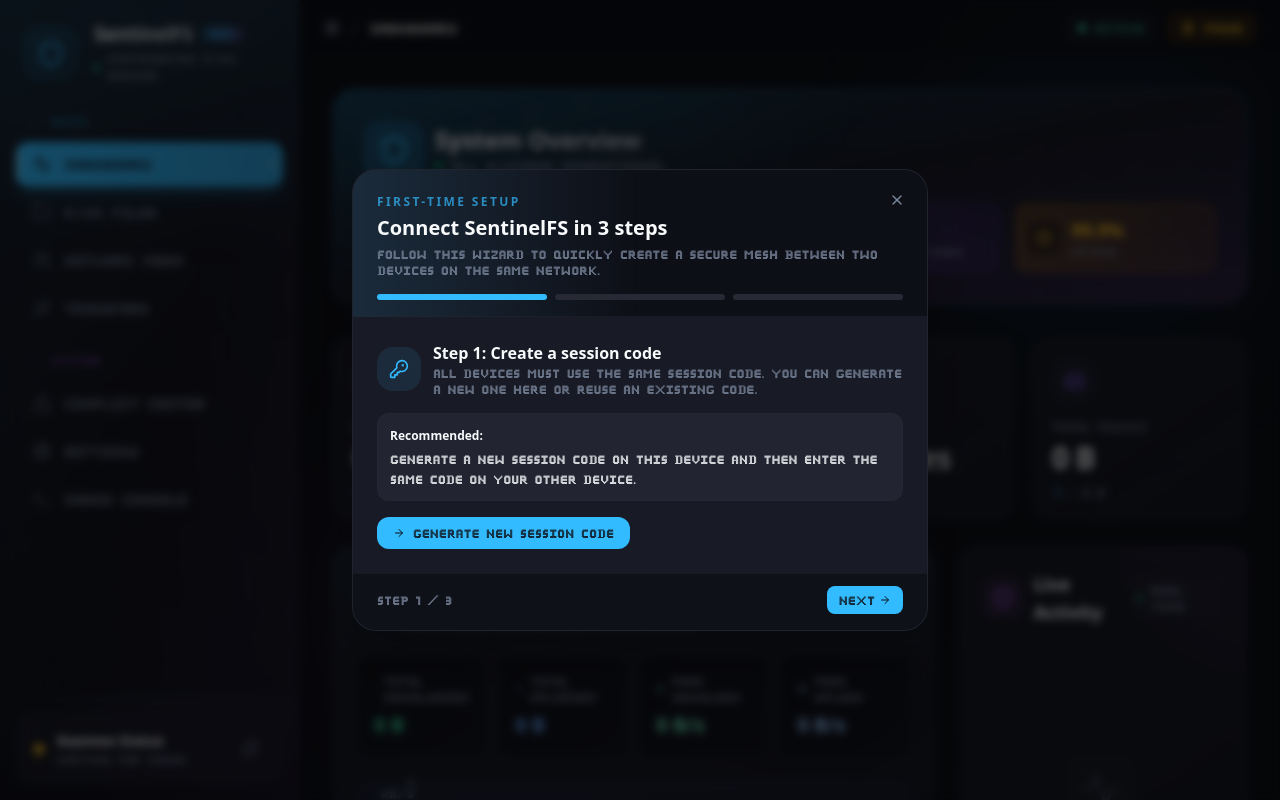
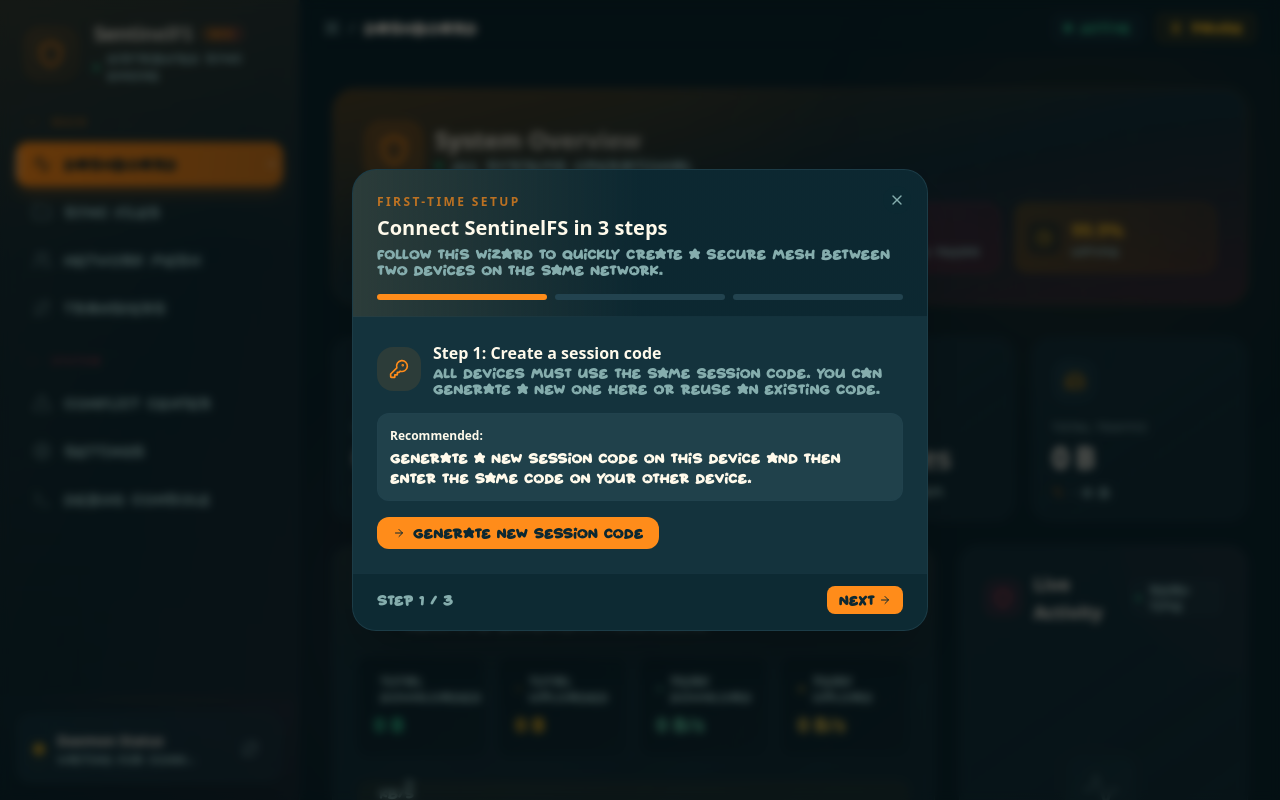
Before and after one commit to reicalasso/SentinelFS, a React (Vite) app in the folder gui/: page / in a window 1280 px wide. Built offline with nearby package versions, Linux system fonts and the light colour scheme; a web font is replaced by a local one.

Commit message:
Refactor code structure for improved readability and maintainability

```diff
--- a/gui/src/components/Dashboard.tsx
+++ b/gui/src/components/Dashboard.tsx
@@ -99,7 +99,7 @@
               label="Upload Speed"
               value={formatBytes(peakUpload) + '/s'}
               icon={<TrendingUp className="w-4 h-4" />}
-              color="blue"
+              color="teal"
             />
             <QuickStat
               label="Download Speed"
@@ -111,7 +111,7 @@
               label="Connected Peers"
               value={peersCount || 0}
               icon={<Network className="w-4 h-4" />}
-              color="violet"
+              color="coral"
             />
             <QuickStat
               label="Uptime"
@@ -150,7 +150,7 @@
           title="Total Traffic"
           value={formatBytes(totalDownloaded)}
           sub={`↑ ${formatBytes(totalUploaded)}`}
-          icon={<HardDrive className="w-5 h-5 text-violet-500" />}
+          icon={<HardDrive className="w-5 h-5 text-amber-500" />}
         />
       </div>
 
@@ -175,8 +175,8 @@
               <p className="text-sm text-muted-foreground mt-1 ml-12">Real-time bandwidth monitoring</p>
             </div>
             <div className="flex gap-3 text-xs font-semibold">
-              <div className="flex items-center gap-2 bg-blue-500/15 px-3 py-1.5 rounded-lg border border-blue-500/30 text-blue-400 shadow-sm shadow-blue-500/10">
-                <div className="w-2 h-2 rounded-full bg-blue-400 shadow-sm shadow-blue-400"></div>
+              <div className="flex items-center gap-2 bg-amber-500/15 px-3 py-1.5 rounded-lg border border-amber-500/30 text-amber-400 shadow-sm shadow-amber-500/10">
+                <div className="w-2 h-2 rounded-full bg-amber-400 shadow-sm shadow-amber-400"></div>
                 <span>Upload</span>
               </div>
               <div className="flex items-center gap-2 bg-emerald-500/15 px-3 py-1.5 rounded-lg border border-emerald-500/30 text-emerald-400 shadow-sm shadow-emerald-500/10">
@@ -195,12 +195,12 @@
               </div>
               <div className="text-xl font-bold text-emerald-400 group-hover/stat:scale-105 transition-transform">{formatBytes(totalDownloaded)}</div>
             </div>
-            <div className="bg-gradient-to-br from-background/80 to-background/40 rounded-xl p-4 border border-border/30 hover:border-blue-500/30 transition-colors group/stat">
+            <div className="bg-gradient-to-br from-background/80 to-background/40 rounded-xl p-4 border border-border/30 hover:border-amber-500/30 transition-colors group/stat">
               <div className="text-xs text-muted-foreground mb-1.5 flex items-center gap-1.5">
-                <ArrowUp className="w-3 h-3 text-blue-400" />
+                <ArrowUp className="w-3 h-3 text-amber-400" />
                 Total Uploaded
               </div>
-              <div className="text-xl font-bold text-blue-400 group-hover/stat:scale-105 transition-transform">{formatBytes(totalUploaded)}</div>
+              <div className="text-xl font-bold text-amber-400 group-hover/stat:scale-105 transition-transform">{formatBytes(totalUploaded)}</div>
             </div>
             <div className="bg-gradient-to-br from-background/80 to-background/40 rounded-xl p-4 border border-border/30 hover:border-emerald-500/30 transition-colors group/stat">
               <div className="text-xs text-muted-foreground mb-1.5 flex items-center gap-1.5">
@@ -209,24 +209,24 @@
               </div>
               <div className="text-xl font-bold text-emerald-300 group-hover/stat:scale-105 transition-transform">{formatBytes(peakDownload)}/s</div>
             </div>
-            <div className="bg-gradient-to-br from-background/80 to-background/40 rounded-xl p-4 border border-border/30 hover:border-blue-500/30 transition-colors group/stat">
+            <div className="bg-gradient-to-br from-background/80 to-background/40 rounded-xl p-4 border border-border/30 hover:border-amber-500/30 transition-colors group/stat">
               <div className="text-xs text-muted-foreground mb-1.5 flex items-center gap-1.5">
-                <Zap className="w-3 h-3 text-blue-300" />
+                <Zap className="w-3 h-3 text-amber-300" />
                 Peak Upload
               </div>
-              <div className="text-xl font-bold text-blue-300 group-hover/stat:scale-105 transition-transform">{formatBytes(peakUpload)}/s</div>
+              <div className="text-xl font-bold text-amber-300 group-hover/stat:scale-105 transition-transform">{formatBytes(peakUpload)}/s</div>
             </div>
           </div>
 
           <div className="h-[240px] w-full relative">
             {/* Chart glow effect */}
-            <div className="absolute inset-0 bg-gradient-to-t from-emerald-500/5 via-transparent to-blue-500/5 rounded-xl pointer-events-none"></div>
+            <div className="absolute inset-0 bg-gradient-to-t from-emerald-500/5 via-transparent to-amber-500/5 rounded-xl pointer-events-none"></div>
             <ResponsiveContainer width="100%" height="100%">
               <AreaChart data={trafficHistory.length > 0 ? trafficHistory : [{ time: 'Now', upload: 0, download: 0 }]}>
                 <defs>
                   <linearGradient id="colorUp" x1="0" y1="0" x2="0" y2="1">
-                    <stop offset="5%" stopColor="#3b82f6" stopOpacity={0.3}/>
-                    <stop offset="95%" stopColor="#3b82f6" stopOpacity={0}/>
+                    <stop offset="5%" stopColor="#f59e0b" stopOpacity={0.3}/>
+                    <stop offset="95%" stopColor="#f59e0b" stopOpacity={0}/>
                   </linearGradient>
                   <linearGradient id="colorDown" x1="0" y1="0" x2="0" y2="1">
                     <stop offset="5%" stopColor="#10b981" stopOpacity={0.3}/>
@@ -263,7 +263,7 @@
                 <Area
                     type="monotone"
                     dataKey="upload"
-                    stroke="#3b82f6"
+                    stroke="#f59e0b"
                     fillOpacity={1}
                     fill="url(#colorUp)"
                     strokeWidth={2}
@@ -409,11 +409,11 @@
   )
 }
 
-function QuickStat({ label, value, icon, color }: { label: string; value: string | number; icon: React.ReactNode; color: 'blue' | 'emerald' | 'violet' | 'amber' }) {
+function QuickStat({ label, value, icon, color }: { label: string; value: string | number; icon: React.ReactNode; color: 'teal' | 'emerald' | 'coral' | 'amber' }) {
   const colorClasses = {
-    blue: 'from-blue-500/20 to-blue-600/10 border-blue-500/30 text-blue-400',
+    teal: 'from-teal-500/20 to-teal-600/10 border-teal-500/30 text-teal-400',
     emerald: 'from-emerald-500/20 to-emerald-600/10 border-emerald-500/30 text-emerald-400',
-    violet: 'from-violet-500/20 to-violet-600/10 border-violet-500/30 text-violet-400',
+    coral: 'from-rose-500/20 to-rose-600/10 border-rose-500/30 text-rose-400',
     amber: 'from-amber-500/20 to-amber-600/10 border-amber-500/30 text-amber-400',
   }
 
--- a/gui/src/components/Transfers.tsx
+++ b/gui/src/components/Transfers.tsx
@@ -50,9 +50,9 @@
                     </div>
                 </div>
             </div>
-            <div className="bg-card/50 backdrop-blur-sm border border-border/50 rounded-xl p-5 shadow-sm hover:border-violet-500/20 transition-colors group">
+            <div className="bg-card/50 backdrop-blur-sm border border-border/50 rounded-xl p-5 shadow-sm hover:border-amber-500/20 transition-colors group">
                 <div className="flex items-center gap-4">
-                    <div className="p-3 rounded-xl bg-violet-500/10 group-hover:bg-violet-500/20 transition-colors text-violet-500">
+                    <div className="p-3 rounded-xl bg-amber-500/10 group-hover:bg-amber-500/20 transition-colors text-amber-500">
                         <Activity className="w-6 h-6" />
                     </div>
                     <div>
--- a/gui/src/index.css
+++ b/gui/src/index.css
@@ -45,12 +45,12 @@
 
 @keyframes pulse-glow {
   0%, 100% {
-    box-shadow: 0 0 20px rgba(99, 179, 237, 0.3),
-                0 0 40px rgba(99, 179, 237, 0.1);
+    box-shadow: 0 0 20px rgba(255, 140, 50, 0.3),
+                0 0 40px rgba(255, 140, 50, 0.1);
   }
   50% {
-    box-shadow: 0 0 30px rgba(99, 179, 237, 0.5),
-                0 0 60px rgba(99, 179, 237, 0.2);
+    box-shadow: 0 0 30px rgba(255, 140, 50, 0.5),
+                0 0 60px rgba(255, 140, 50, 0.2);
   }
 }
 
@@ -66,8 +66,8 @@
 }
 
 @keyframes border-glow {
-  0%, 100% { border-color: rgba(99, 179, 237, 0.3); }
-  50% { border-color: rgba(99, 179, 237, 0.6); }
+  0%, 100% { border-color: rgba(255, 140, 50, 0.3); }
+  50% { border-color: rgba(255, 140, 50, 0.6); }
 }
 
 @keyframes scan-line {
@@ -125,74 +125,74 @@
 }
 
 @layer base {
-  /* Dark Theme (Default) - Cyberpunk Inspired */
+  /* Dark Theme (Default) - Ocean Sunset Inspired */
   :root, .dark {
-    --background: 230 25% 7%;      /* Ultra Deep Space */
-    --foreground: 210 40% 98%;
+    --background: 195 60% 12%;     /* Deep Teal Ocean */
+    --foreground: 45 100% 96%;
 
-    --card: 230 20% 12%;           /* Dark Card */
-    --card-foreground: 210 40% 98%;
+    --card: 195 50% 16%;           /* Teal Card */
+    --card-foreground: 45 100% 96%;
 
-    --popover: 230 25% 10%;
-    --popover-foreground: 210 40% 98%;
+    --popover: 195 55% 14%;
+    --popover-foreground: 45 100% 96%;
 
-    --primary: 200 100% 60%;       /* Neon Cyan */
-    --primary-foreground: 230 25% 7%;
+    --primary: 30 100% 55%;        /* Warm Amber/Orange */
+    --primary-foreground: 195 60% 12%;
 
-    --secondary: 230 20% 15%;
-    --secondary-foreground: 210 40% 98%;
+    --secondary: 195 45% 20%;
+    --secondary-foreground: 45 100% 96%;
 
-    --muted: 230 15% 20%;
-    --muted-foreground: 220 15% 55%;
+    --muted: 195 35% 25%;
+    --muted-foreground: 180 20% 60%;
 
-    --accent: 280 100% 70%;        /* Purple Accent */
-    --accent-foreground: 210 40% 98%;
+    --accent: 350 85% 60%;         /* Coral/Rose Accent */
+    --accent-foreground: 45 100% 96%;
 
     --destructive: 0 72% 51%;
-    --destructive-foreground: 210 40% 98%;
+    --destructive-foreground: 45 100% 96%;
 
-    --success: 160 84% 39%;        /* Emerald */
-    --warning: 38 92% 50%;         /* Amber */
+    --success: 160 70% 45%;        /* Teal Green */
+    --warning: 45 100% 55%;        /* Golden Yellow */
 
-    --border: 230 15% 18%;
-    --input: 230 15% 18%;
-    --ring: 200 100% 60%;
+    --border: 195 40% 22%;
+    --input: 195 40% 22%;
+    --ring: 30 100% 55%;
 
-    --glow-primary: 0 0 30px rgba(56, 189, 248, 0.4);
-    --glow-success: 0 0 30px rgba(16, 185, 129, 0.4);
-    --glow-warning: 0 0 30px rgba(245, 158, 11, 0.4);
-    --glow-accent: 0 0 30px rgba(168, 85, 247, 0.4);
+    --glow-primary: 0 0 30px rgba(255, 140, 50, 0.4);
+    --glow-success: 0 0 30px rgba(45, 200, 160, 0.4);
+    --glow-warning: 0 0 30px rgba(255, 200, 50, 0.4);
+    --glow-accent: 0 0 30px rgba(240, 90, 100, 0.4);
   }
 
-  /* Light Theme - Clean & Modern */
+  /* Light Theme - Warm Ocean */
   .light {
-    --background: 220 20% 97%;
-    --foreground: 230 25% 10%;
+    --background: 180 30% 96%;
+    --foreground: 195 60% 15%;
 
     --card: 0 0% 100%;
-    --card-foreground: 230 25% 10%;
+    --card-foreground: 195 60% 15%;
 
     --popover: 0 0% 100%;
-    --popover-foreground: 230 25% 10%;
+    --popover-foreground: 195 60% 15%;
 
-    --primary: 210 100% 50%;
+    --primary: 25 100% 50%;
     --primary-foreground: 0 0% 100%;
 
-    --secondary: 220 15% 92%;
-    --secondary-foreground: 230 25% 10%;
+    --secondary: 180 25% 90%;
+    --secondary-foreground: 195 60% 15%;
 
-    --muted: 220 15% 92%;
-    --muted-foreground: 220 10% 45%;
+    --muted: 180 20% 90%;
+    --muted-foreground: 195 30% 40%;
 
-    --accent: 270 95% 60%;
+    --accent: 350 80% 55%;
     --accent-foreground: 0 0% 100%;
 
     --destructive: 0 84% 60%;
     --destructive-foreground: 0 0% 98%;
 
-    --border: 220 15% 88%;
-    --input: 220 15% 88%;
-    --ring: 210 100% 50%;
+    --border: 180 20% 85%;
+    --input: 180 20% 85%;
+    --ring: 25 100% 50%;
   }
 }
 
@@ -219,16 +219,16 @@
     font-family: 'Pixellet TH', system-ui, sans-serif !important;
   }
 
-  /* ULTRA MODERN DARK BACKGROUND - Animated Aurora */
+  /* ULTRA MODERN DARK BACKGROUND - Ocean Sunset */
   .dark body, body:not(.light) {
     background-color: hsl(var(--background));
     background-image:
         /* Animated mesh gradient */
-        radial-gradient(ellipse 80% 50% at 20% -20%, rgba(56, 189, 248, 0.15) 0%, transparent 50%),
-        radial-gradient(ellipse 60% 40% at 80% 0%, rgba(168, 85, 247, 0.15) 0%, transparent 50%),
-        radial-gradient(ellipse 50% 30% at 50% 100%, rgba(16, 185, 129, 0.1) 0%, transparent 50%),
+        radial-gradient(ellipse 80% 50% at 20% -20%, rgba(255, 140, 50, 0.12) 0%, transparent 50%),
+        radial-gradient(ellipse 60% 40% at 80% 0%, rgba(240, 90, 100, 0.12) 0%, transparent 50%),
+        radial-gradient(ellipse 50% 30% at 50% 100%, rgba(45, 200, 160, 0.08) 0%, transparent 50%),
         /* Base gradient */
-        linear-gradient(180deg, hsl(230 25% 7%) 0%, hsl(230 20% 10%) 50%, hsl(240 20% 8%) 100%);
+        linear-gradient(180deg, hsl(195 60% 12%) 0%, hsl(195 55% 15%) 50%, hsl(200 50% 13%) 100%);
     background-attachment: fixed;
     overflow-x: hidden;
   }
@@ -251,9 +251,9 @@
 
   .light body {
     background-image:
-      radial-gradient(ellipse 80% 50% at 50% -20%, rgba(56, 189, 248, 0.08) 0%, transparent 50%),
-      radial-gradient(ellipse 60% 40% at 80% 100%, rgba(168, 85, 247, 0.06) 0%, transparent 50%),
-      linear-gradient(180deg, #f8fafc 0%, #f1f5f9 100%);
+      radial-gradient(ellipse 80% 50% at 50% -20%, rgba(255, 140, 50, 0.06) 0%, transparent 50%),
+      radial-gradient(ellipse 60% 40% at 80% 100%, rgba(45, 200, 160, 0.05) 0%, transparent 50%),
+      linear-gradient(180deg, #f0f9f9 0%, #e6f4f4 100%);
   }
 
   /* Enhanced Scrollbar */
@@ -346,13 +346,13 @@
 }
 
 .glow-success {
-  box-shadow: 0 0 20px rgba(16, 185, 129, 0.3),
-              0 0 40px rgba(16, 185, 129, 0.1);
+  box-shadow: 0 0 20px rgba(45, 200, 160, 0.3),
+              0 0 40px rgba(45, 200, 160, 0.1);
 }
 
 .glow-warning {
-  box-shadow: 0 0 20px rgba(245, 158, 11, 0.3),
-              0 0 40px rgba(245, 158, 11, 0.1);
+  box-shadow: 0 0 20px rgba(255, 200, 50, 0.3),
+              0 0 40px rgba(255, 200, 50, 0.1);
 }
 
 .glow-accent {
```
Also changed, not shown: gui/src/App.tsx (+14 -14 lines), gui/src/components/ConflictCenter.tsx (+5 -5 lines), gui/src/components/Files.tsx (+5 -5 lines), gui/src/components/Peers.tsx (+5 -5 lines), gui/src/context/NotificationContext.tsx (+10 -10 lines), gui/public/fonts/PixelletTH.ttf, 1 other file (tests, documents, lock files or other folders).
